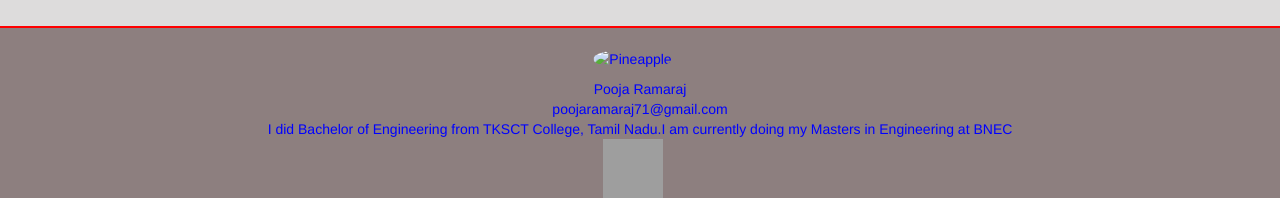
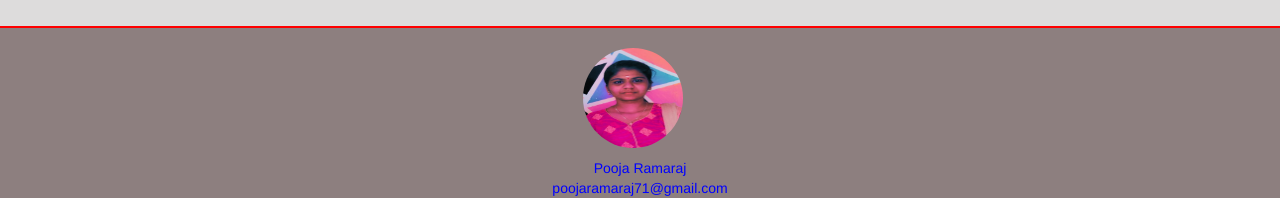
Before and after one commit to Poojaram18/contestt, a plain HTML site: page index.html in a window 1280 px wide. Shown: the part 2463-2661 px from the top of the page. Drawn offline with nearby package versions, Linux system fonts and the light colour scheme; grey boxes are pictures that could not be loaded.

Commit message:
Update index.html

```diff
--- a/index.html
+++ b/index.html
@@ -503,7 +503,7 @@
 <footer>
   <hr style="height:2px;border-width:0;color:gray;background-color:red">
     <div class="container-fluid1" id="contact">
-      <p><img src="images/img.jpeg" alt="Pineapple" style="border-radius: 55%;width:100px;height:100px;margin-right:15px;">
+      <p><img src="img.jpeg" alt="Pineapple" style="border-radius: 55%;width:100px;height:100px;margin-right:15px;">
         <p>Pooja Ramaraj<br>poojaramaraj71@gmail.com<br>I did Bachelor of Engineering from TKSCT College, Tamil Nadu.I am currently doing my Masters in Engineering at BNEC<br>
         <img src="https://course.acciojob.com/acciojob_logo.svg" alt="Pineapple" style="width:60px;height:60px;margin-right:15px;"></p>
   </div>
```
